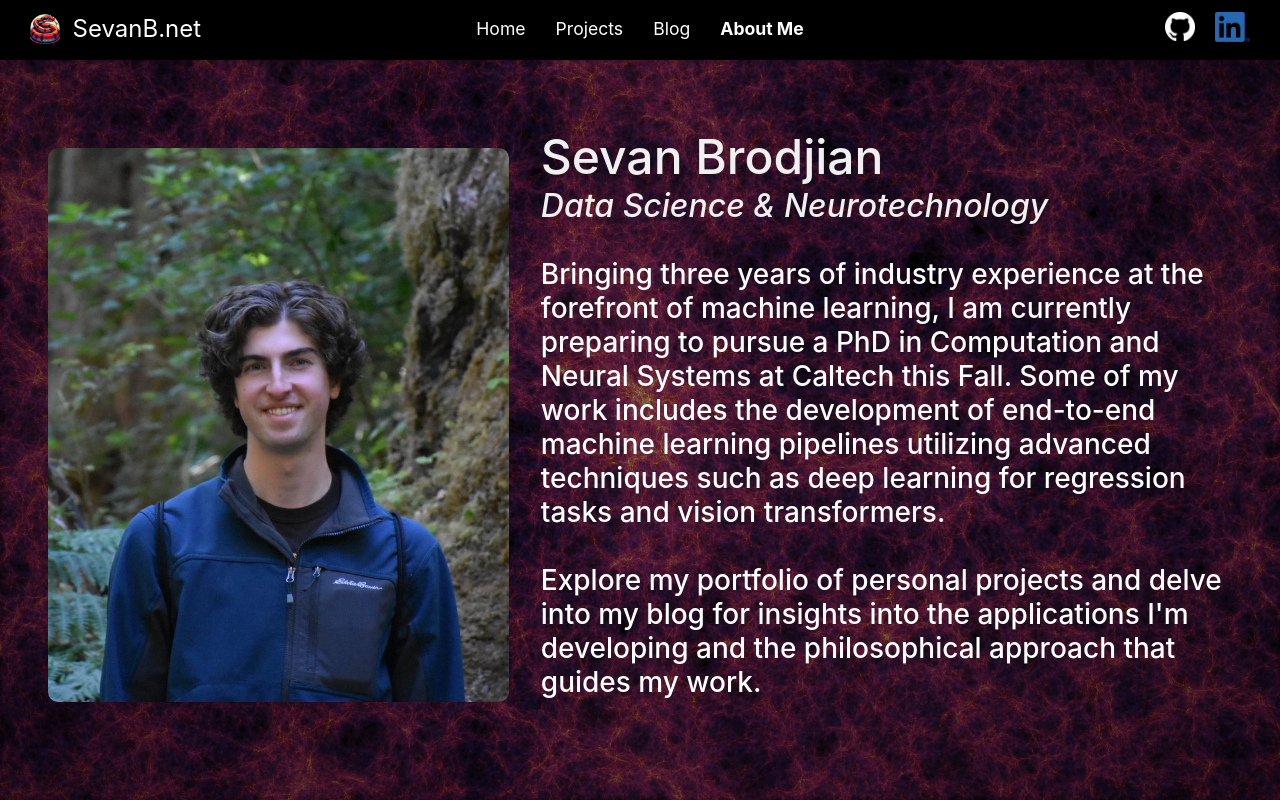
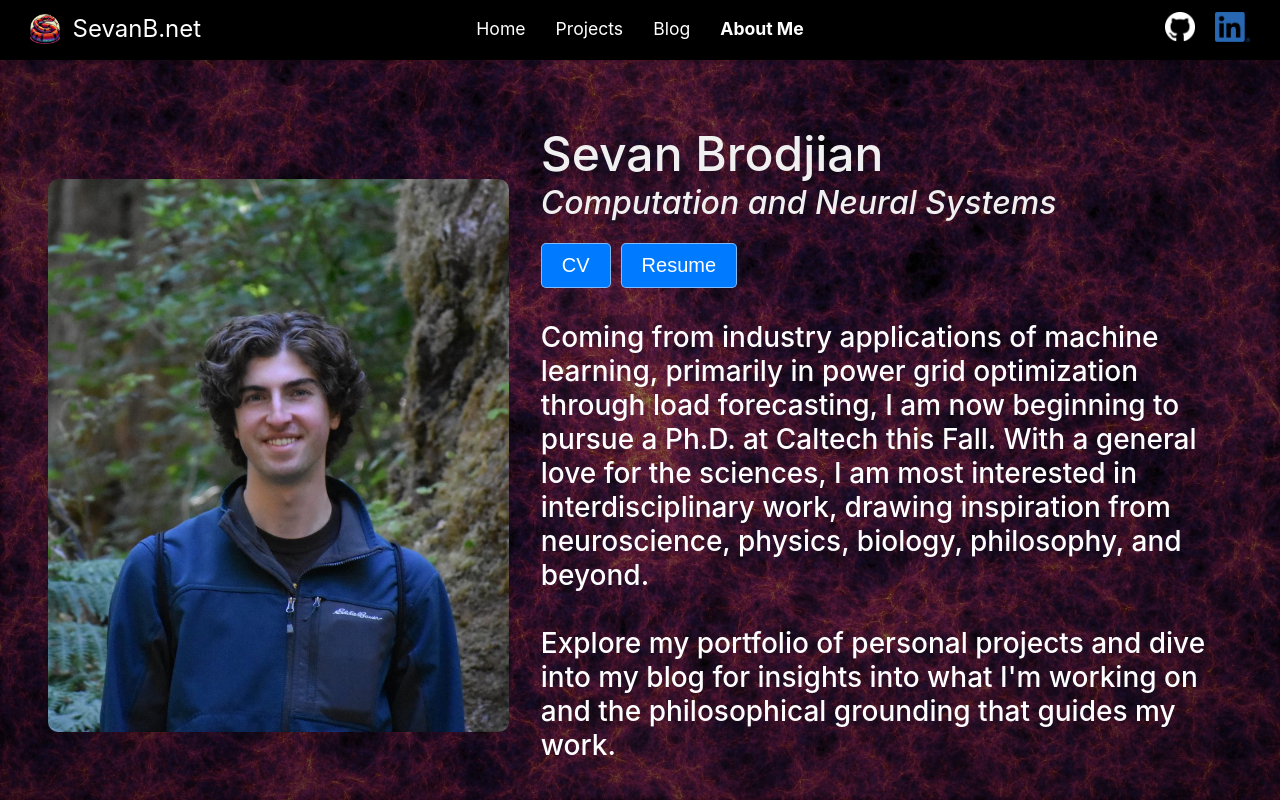
Before and after one commit to SevanBrodjian/SevanBNet-frontend, a React (Create React App) app: page /about in a window 1280 px wide. Built offline with nearby package versions, Linux system fonts and the light colour scheme.

Commit message:
Added resume and CV to about me page

```diff
--- a/src/components/About.css
+++ b/src/components/About.css
@@ -51,11 +51,95 @@
     font-style: italic;
 }
 
+.links-container {
+    margin-top: 1rem;
+}
+
+.about-link-btn {
+    margin-right: 10px;
+    margin-top: 5px;
+    padding: 10px 20px;
+    font-size: 1.25rem;
+    color: #fff;
+    background-color: #007bff;
+    border: 1px solid rgba(255, 255, 255, 0.5);
+    border-radius: 5px;
+    cursor: pointer;
+    transition: all 0.2s ease;
+}
+
+.about-link-btn:hover {
+    background-color: #0056b3;
+}
+
+.about-link-btn:active {
+    transform: scale(0.95);
+}
+
 .about-description {
     font-size: 1.75rem;
     font-weight: 500;
     margin-top: 2rem;
     color: #FFFFFF;
+}
+
+.popup-overlay {
+    position: fixed;
+    top: 0;
+    left: 0;
+    width: 100%;
+    height: 100%;
+    background: rgba(0, 0, 0, 0.5);
+    display: flex;
+    justify-content: center;
+    align-items: center;
+    z-index: 1000;
+}
+
+.popup-content {
+    position: relative;
+    width: min(80%, 1000px);
+    height: 80%;
+    background: rgba(0, 0, 0, 0.75);
+    border-radius: 20px;
+    padding: 0px;
+    display: flex;
+    flex-direction: column;
+    align-items: center;
+}
+
+.resume {
+    height: 70%;
+}
+
+.pdf-close-btn {
+    position: absolute;
+    top: -20px;
+    right: -15px;
+    font-size: 1rem;
+    font-weight: 550;
+    color: #fff;
+    background-color: #007bff;
+    border: 1px solid rgba(255, 255, 255, 0.5);
+    border-radius: 5px;
+    cursor: pointer;
+    padding: 10px 20px;
+    margin-bottom: 20px;
+}
+
+.pdf-close-btn:hover {
+    background-color: #0056b3;
+}
+
+.pdf-close-btn:active {
+    transform: scale(0.95);
+}
+
+.popup-iframe {
+    width: 100%;
+    height: 100%;
+    border: 5px solid #888888;
+    border-radius: 20px;
 }
 
 body.ios .about-container {
@@ -83,4 +167,13 @@ body.ios .about-container {
     .text-container {
         margin-top: -1vh;
     }
+
+    .popup-content {
+        width: 90%;
+    }
+
+    .pdf-close-btn {
+        font-size: 1rem;
+        padding: 7.5px 15px;
+    }
 }
--- a/src/components/About.js
+++ b/src/components/About.js
@@ -1,8 +1,18 @@
-import React from "react";
+import React, { useState } from "react";
 import './About.css';
 import headshot from '../assets/rainforest_cropped.JPG';
 
 function About() {
+  const [isCVOpen, setIsCVOpen] = useState(false);
+  const [isResumeOpen, setIsResumeOpen] = useState(false);
+
+  const toggleCVPopup = () => setIsCVOpen(!isCVOpen);
+  const toggleResumePopup = () => setIsResumeOpen(!isResumeOpen);
+  const closePopup = () => {
+    setIsCVOpen(false);
+    setIsResumeOpen(false);
+  };
+
   return (
     <div className="about cosmic-bg-dark">
       <div className="bg-overlay-1"></div>
@@ -12,15 +22,35 @@ function About() {
         </div>
         <div className="text-container">
           <h1 className="about-name">Sevan Brodjian</h1>
-          <h3 className="about-subtitle">Data Science & Neurotechnology</h3>
+          <h3 className="about-subtitle">Computation and Neural Systems</h3>
+          <div className="links-container">
+            <button onClick={toggleCVPopup} className="about-link-btn">CV</button>
+            <button onClick={toggleResumePopup} className="about-link-btn">Resume</button>
+          </div>
           <p className="about-description">
-            Bringing three years of industry experience at the forefront of machine learning, I am currently preparing to pursue a PhD in Computation and Neural Systems at Caltech this Fall. Some of my work includes the development of end-to-end machine learning pipelines utilizing advanced techniques such as deep learning for regression tasks and vision transformers.
+            Coming from industry applications of machine learning, primarily in power grid optimization through load forecasting, I am now beginning to pursue a Ph.D. at Caltech this Fall. With a general love for the sciences, I am most interested in interdisciplinary work, drawing inspiration from neuroscience, physics, biology, philosophy, and beyond.
             <br /><br />
-            Explore my portfolio of personal projects and delve into my blog for insights into the applications I'm developing and the philosophical approach that guides my work.
+            Explore my portfolio of personal projects and dive into my blog for insights into what I'm working on and the philosophical grounding that guides my work.
             <br></br>
           </p>
         </div>
       </div>
+      {isCVOpen && (
+        <div className="popup-overlay" onClick={closePopup}>
+          <div className="popup-content" onClick={(e) => e.stopPropagation()}>
+            <button className="pdf-close-btn" onClick={toggleCVPopup}>X</button>
+            <iframe src="https://drive.google.com/file/d/1-Vxy1hyLh5NeTWmCb3i-T4X0nr1gIdD6/preview" className="popup-iframe" type="application/pdf" />
+          </div>
+        </div>
+      )}
+      {isResumeOpen && (
+        <div className="popup-overlay" onClick={closePopup}>
+          <div className="popup-content" onClick={(e) => e.stopPropagation()}>
+            <button className="pdf-close-btn" onClick={toggleResumePopup}>X</button>
+            <iframe src="https://drive.google.com/file/d/1i_i-cfGA80DceD8W69wgLDuAupEtMVI7/preview" className="popup-iframe" type="application/pdf" />
+          </div>
+        </div>
+      )}
     </div>
   );
 }
```
